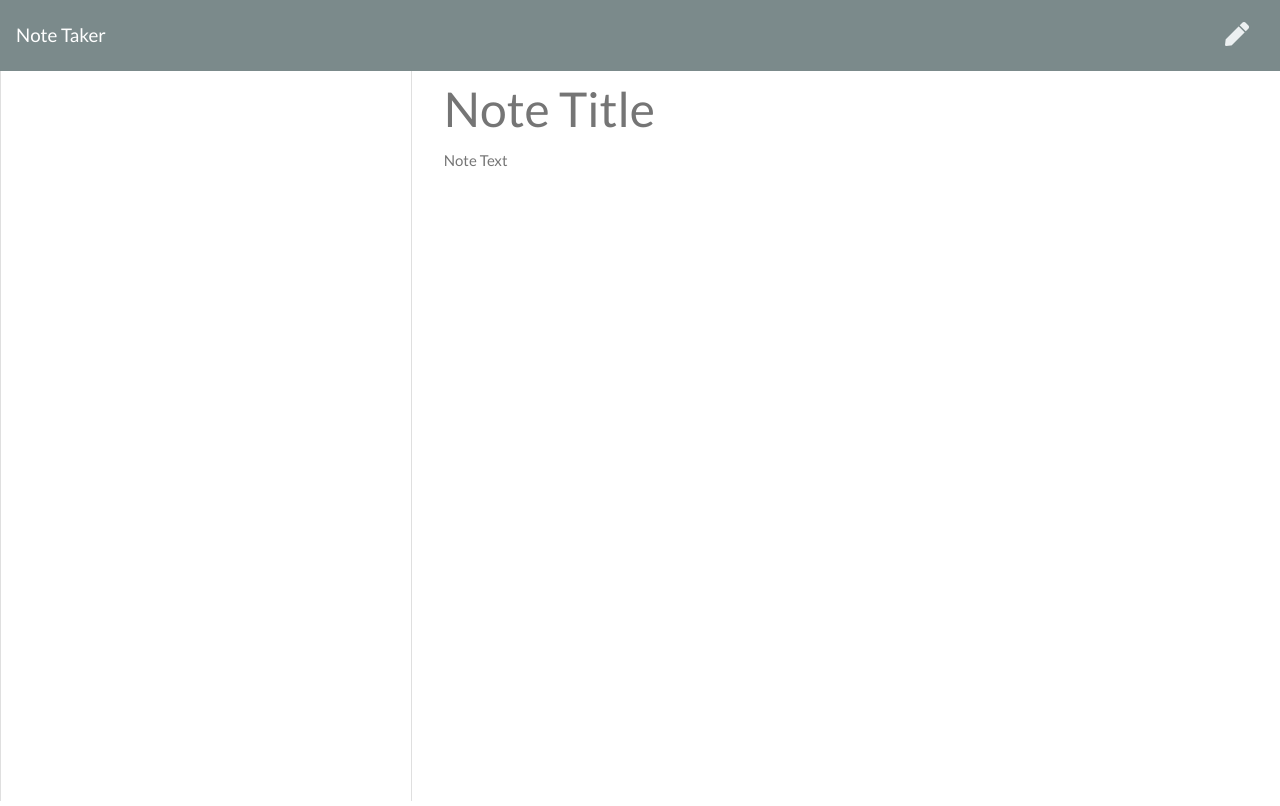
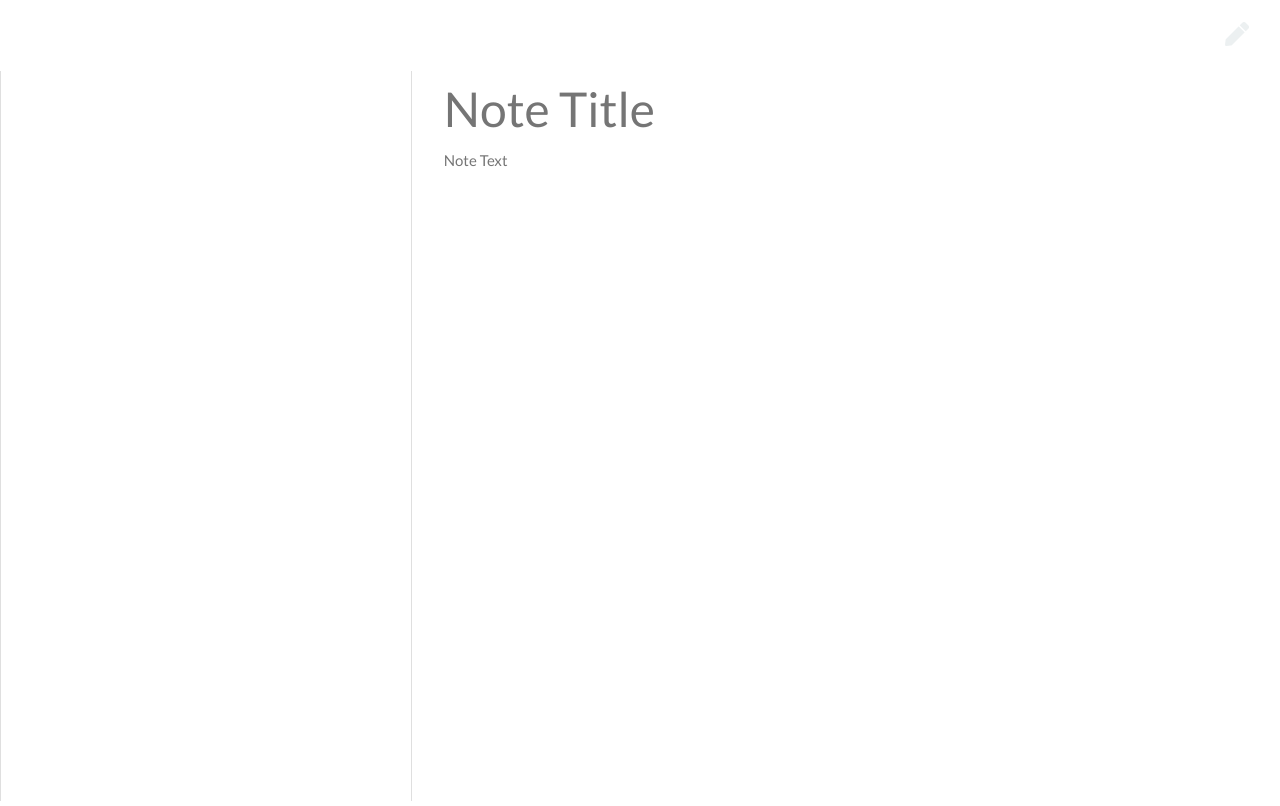
Before and after one commit to Sile-Kiman/Note-Taker, a website: page public/notes.html in a window 1280 px wide. Drawn offline with nearby package versions, Linux system fonts and the light colour scheme; no server answers.

Commit message:
Update notes.html

```diff
--- a/public/notes.html
+++ b/public/notes.html
@@ -14,7 +14,7 @@
 </head>
 
 <body>
-  <nav class="navbar navbar-dark bg-dark">
+  <nav class="navbar navbar-dark ">
     <a class="navbar-brand" href="/">Note Taker
     </a>
     <div class="icons">
```
